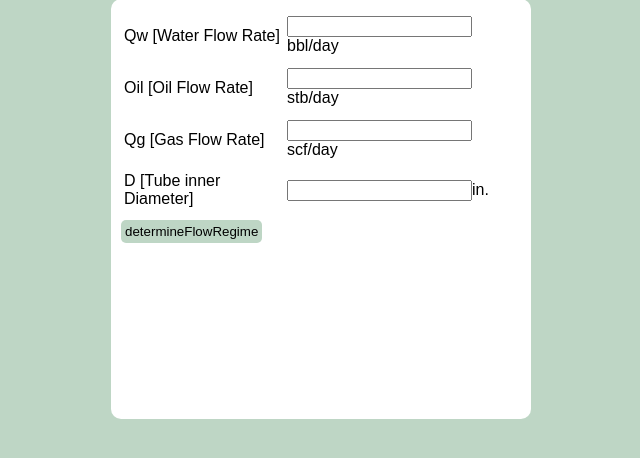
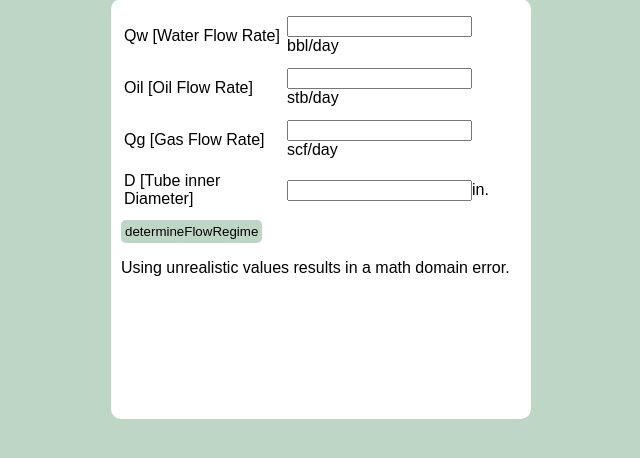
Before and after one commit to iamwiredu/HBG, a Django app: page / in a window 1280 px wide. Shown: the part 231-689 px from the top of the page, without its empty margins (319-959 px from the left). Run offline with Django 5.2, Linux system fonts and the light colour scheme.

Commit message:
back to start5

```diff
--- a/calc/templates/calc.html
+++ b/calc/templates/calc.html
@@ -70,7 +70,9 @@ input[type=submit]{
                 </tbody>
             </table>
             <input type="submit" value="determineFlowRegime" name="ABdatasetSubmission">
-
+            <div>
+                <p>Using unrealistic values results in a math domain error.</p>
+               </div>
         </form>
 
     </div>
```
